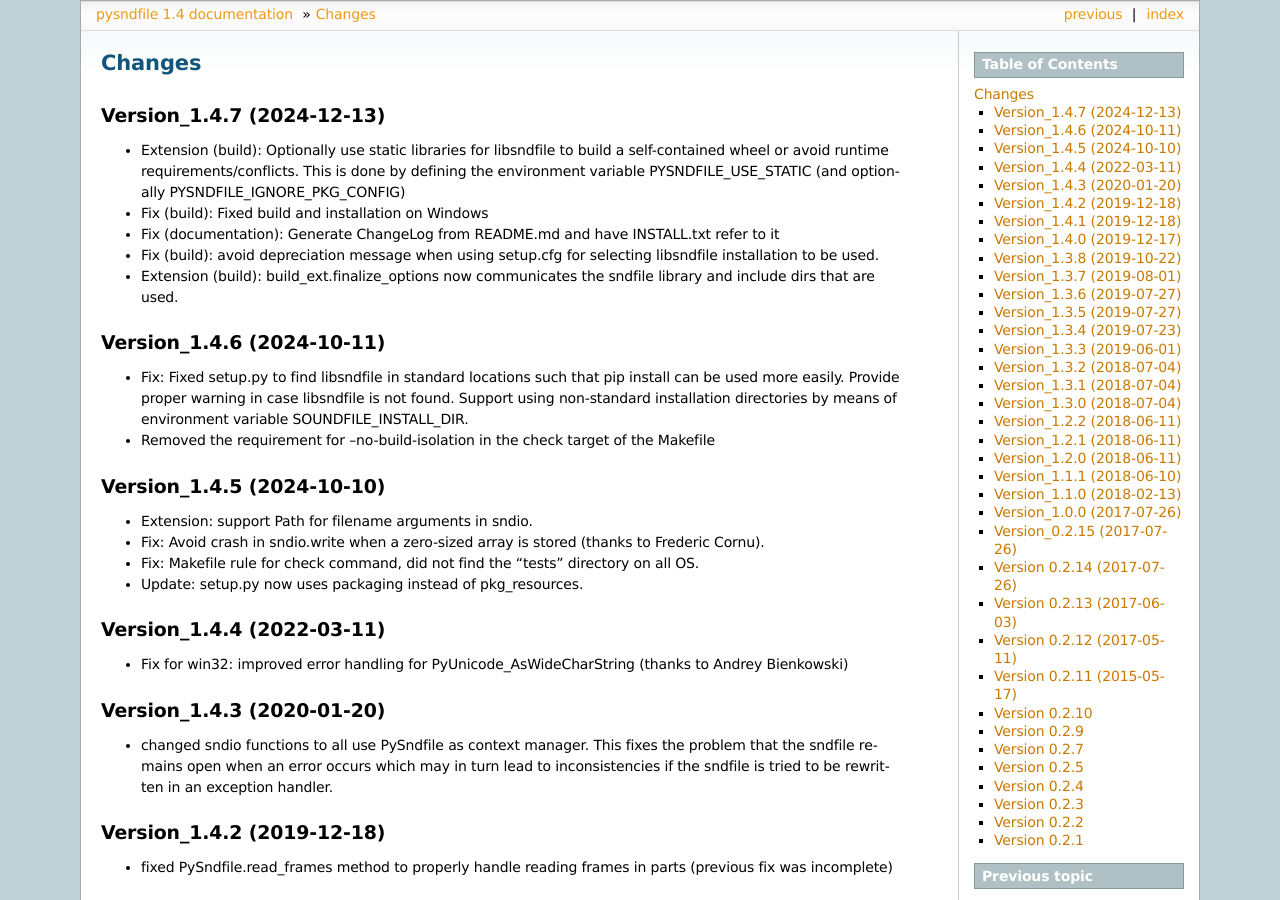
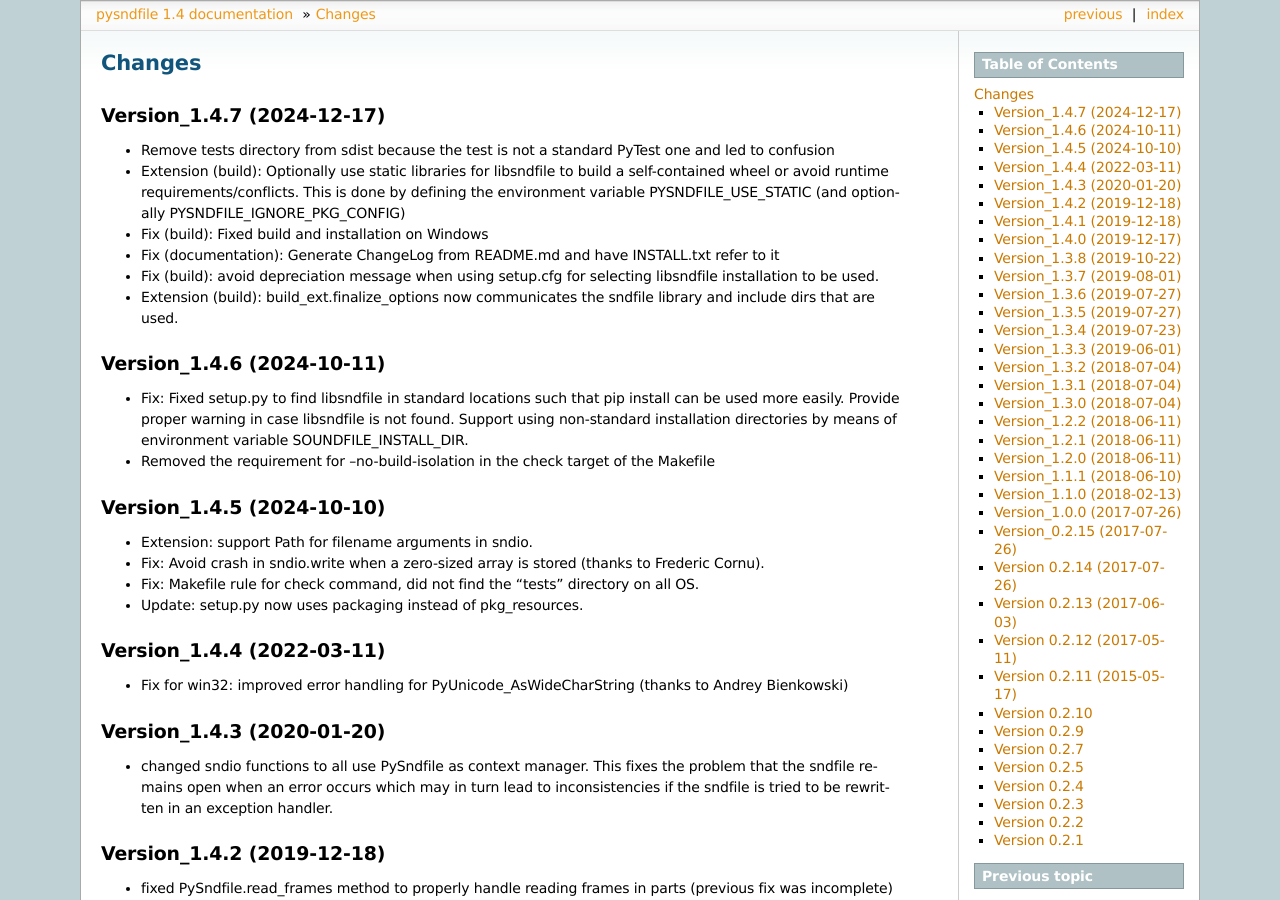
Before and after one commit to roebel/pysndfile, a Sphinx documentation site: the page built from doc/source/Changes.rst, in a window 1280 px wide and 900 px high. Built offline with Sphinx 7.4.7, drawn with Linux system fonts in a browser that asks for light colours.

Commit message:
remove tests directory from sdist

```diff
--- a/doc/source/Changes.rst
+++ b/doc/source/Changes.rst
@@ -1,9 +1,11 @@
 Changes
 -------
 
-Version_1.4.7 (2024-12-13)
+Version_1.4.7 (2024-12-17)
 ~~~~~~~~~~~~~~~~~~~~~~~~~~
 
+-  Remove tests directory from sdist because the test is not a standard
+   PyTest one and led to confusion
 -  Extension (build): Optionally use static libraries for libsndfile to
    build a self-contained wheel or avoid runtime requirements/conflicts.
    This is done by defining the environment variable
```
Also changed, not shown: README.md (+3 -1 lines), 4 other files.
